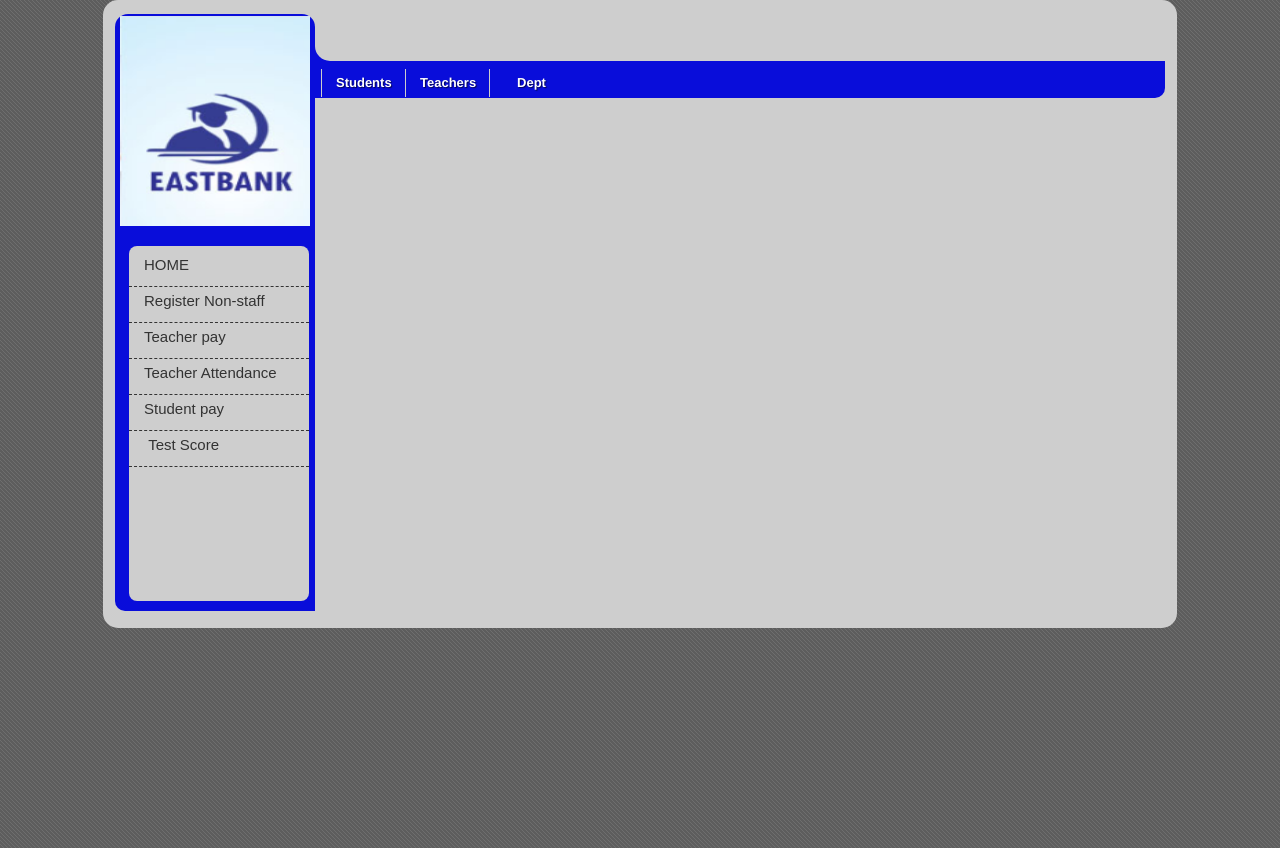
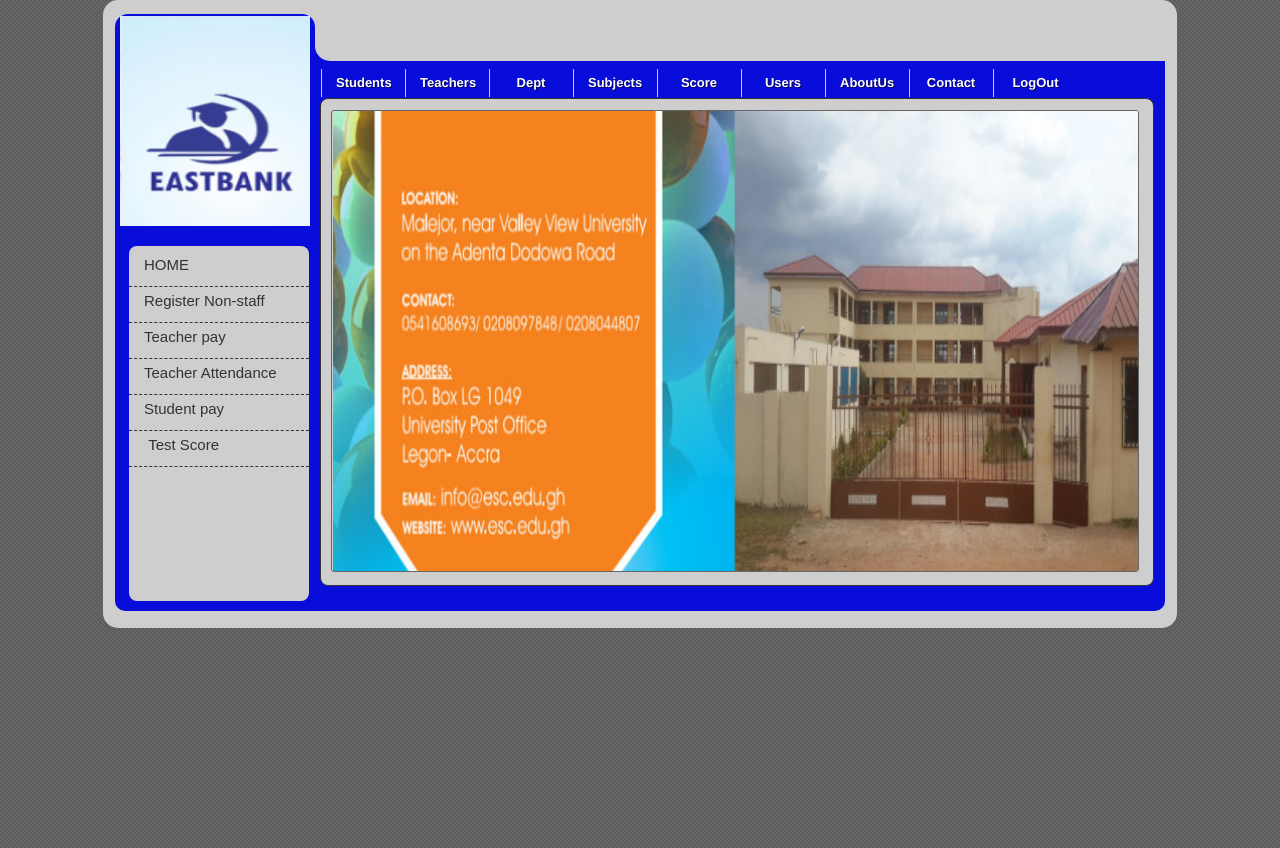
Before and after one commit to Valley-View-University/SHS_School_MS, a PHP site: page /everyone.php in a window 1280 px wide. Run offline with PHP 8.4, Linux system fonts and the light colour scheme.

Commit message:
continuation of the school management system dashboard

```diff
--- a/everyone.php
+++ b/everyone.php
@@ -114,5 +114,120 @@
                         <li id="li_submenu"><a href="everyone.php?tag=view_faculties" class="customer">View Department</a></li>
                     </ul>
 
+
+
+                </li>
+
+                <li id="li_menu"><a href="#">Subjects</a>
+
+
+                    <ul>
+                    	<li id="li_submenu"><a href="everyone.php?tag=subject_entry" class=" customer">Subjects Entry</a></li>
+                        <li id="li_submenu"><a href="everyone.php?tag=view_subjects" class=" customer">View Subjects</a></li>
+                    </ul>
+
+
+                </li>
+           <li id="li_menu"><a href="">Score</a>
+
+
+                    <ul>
+
+                        <li id="li_submenu"><a href="everyone.php?tag=score_entry" class="customer"> Score Entry</a></li>
+                        <li id="li_submenu"><a href="everyone.php?tag=view_scores" class="order">View Score</a></li>
+                    </ul>
+
+
+                </li>
+
+                <li id="li_menu" style="border-right:#CCC"><a href="">Users</a>
+
+
+                    <ul>
+                        <li id="li_submenu"><a href="everyone.php?tag=susers_entry" class="customer">Users Entry</a></li>
+                        <li id="li_submenu"><a href="everyone.php?tag=view_users" class="sales">View Users</a></li>
+                    </ul>
+
+                </li>
+
+                <li id="li_menu"><a href="">AboutUs</a>
+
+
+                    <ul>
+                        <li id="li_submenu"><a href="http://www.esc.edu.gh/about-us/" class="stocks">EBS</a></li>
+                    </ul>
+
+
+                </li>
+                <li id="li_menu"><a href="">Contact</a>
+
+                	<ul>
+                    	 <li id="li_submenu"><a href="http://www.esc.edu.gh/contact-us/" class="customer">Contact Entry</a></li>
+
+                	</ul>
+                </li>
+
+
+				 <li id="li_menu"><a href="">LogOut</a>
+
+                	<ul>
+                    	 <li id="li_submenu"><a href="logout.php" class="customer">Bye</a></li>
+                	</ul>
+                </li>
+
+      </div><!--end of menu2-->
+
+
+            <div id="contents">
+
+            	<div id="informations">
+                	<div id="in_informations">
+				<?php
+   						if($tag=="home" or $tag=="")
+							include("home.php");
+                        elseif($tag=="student_entry")
+                            include("Students_Entry.php");
+                        elseif($tag=="teachers_entry")
+                            include("Teachers_Entry.php");
+                        elseif($tag=="score_entry")
+                            include("Score_Entry.php");
+                        elseif($tag=="subject_entry")
+                            include("Subject_Entry.php");
+                        elseif($tag=="faculties_entry")
+                            include("Faculties_Entry.php");
+                        elseif($tag=="susers_entry")
+                            include("Users_Entry.php");
+                        elseif($tag=="view_students")
+                            include("View_Students.php");
+						elseif($tag=="view_teachers")
+							include("View_Teachers.php");
+						elseif($tag=="view_subjects")
+							include("View_Subjects.php");
+						elseif($tag=="view_scores")
+							include("View_Scores.php");
+						elseif($tag=="view_users")
+							include("View_Users.php");
+						elseif($tag=="view_faculties")
+							include("View_Faculties.php");
+						elseif($tag=="test_score")
+							include("test_Scores .php");
+							/*$tag= $_REQUEST['tag'];
+
+							if(empty($tag)){
+								include ("Students_Entry.php");
+							}
+							else{
+								include $tag;
+							}*/
+
+                        ?>
+                    </div><!--end of in_informations -->
+                </div><!--end of informations -->
+    		</div><!--end of contens -->
+     </div><!--end of rmain -->
+
+    </div><!--end of admin -->
+
+
 </body>
 </html>
```
